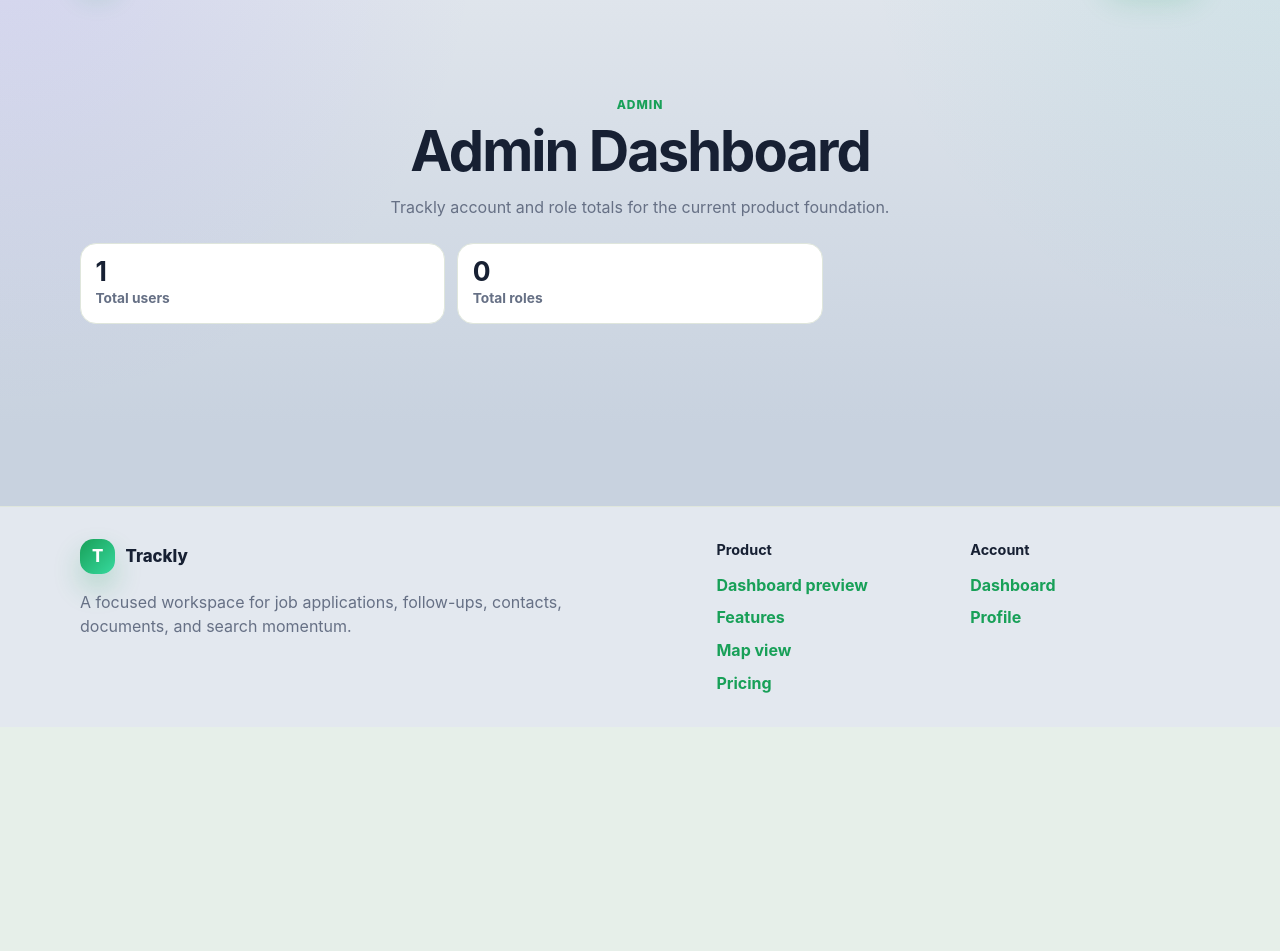
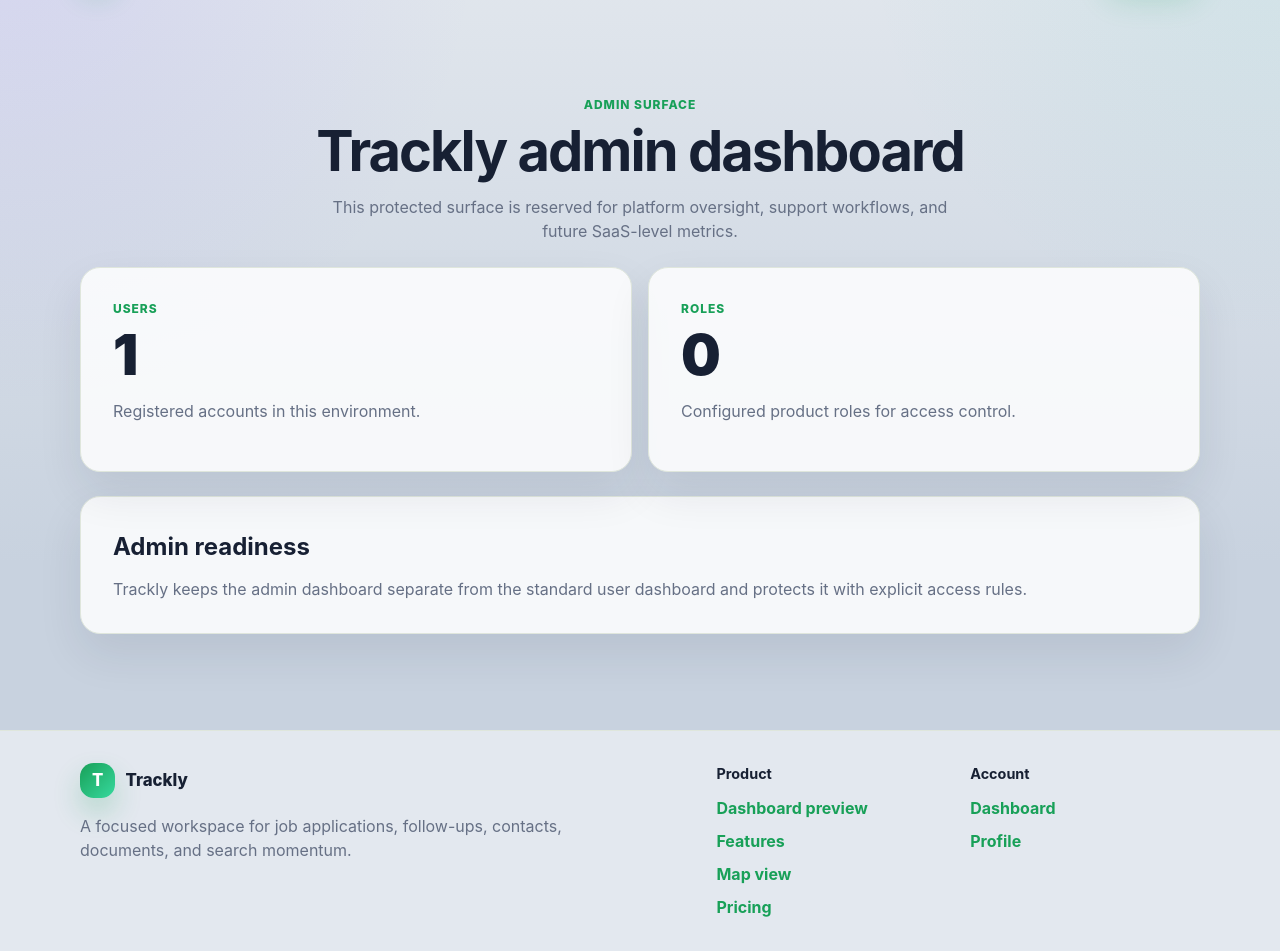
Before and after one commit to AAdewunmi/Trackly-Job-Applications-Tracker-Project, a Django app: page /dashboard/admin/ in a window 1280 px wide. Shown: the part 73-1024 px from the top of the page. Before the commit the page ends 766 px from the top, so only its background shows below. Run offline with Django 5.2, Linux system fonts and the light colour scheme; the visitor is signed in with stand-in values (Sample User, id 1); data comes from the database, SQL or seed files in the repository; data that the repository does not hold is empty.

Commit message:
feat(dashboard): update admin dashboard shell

```diff
--- a/static/css/theme.css
+++ b/static/css/theme.css
@@ -701,6 +701,34 @@ textarea:focus {
   margin-top: 2rem;
 }
 
+.tl-admin-metric-grid {
+  display: grid;
+  gap: 1rem;
+  grid-template-columns: repeat(2, minmax(0, 1fr));
+}
+
+.tl-admin-metric-value {
+  display: block;
+  margin: 0 0 0.55rem;
+  color: var(--tl-text);
+  font-size: clamp(2rem, 5vw, 3.5rem);
+  font-weight: 900;
+  letter-spacing: -0.035em;
+  line-height: 1;
+}
+
+.tl-admin-readiness {
+  margin-top: 1.5rem;
+}
+
+.tl-admin-readiness h2 {
+  margin: 0 0 0.75rem;
+}
+
+.tl-admin-readiness p {
+  margin: 0;
+}
+
 .tl-dashboard-page {
   display: grid;
   align-items: stretch;
@@ -1575,6 +1603,7 @@ textarea:focus {
   .tl-shot-layout,
   .tl-kanban-preview,
   .tl-metric-strip,
+  .tl-admin-metric-grid,
   .tl-dashboard-layout,
   .tl-dashboard-metrics,
   .tl-dashboard-board,
--- a/templates/dashboard/admin_index.html
+++ b/templates/dashboard/admin_index.html
@@ -1,24 +1,42 @@
 {% extends "base.html" %}
 
-{% block title %}{{ page_title }} | Trackly{% endblock %}
+{% block title %}Admin Dashboard | Trackly{% endblock %}
 
 {% block content %}
 <section class="tl-section">
     <div class="tl-section-heading">
-        <p class="tl-eyebrow">Admin</p>
-        <h1>{{ page_title }}</h1>
-        <p class="tl-muted">Trackly account and role totals for the current product foundation.</p>
+        <p class="tl-eyebrow">Admin surface</p>
+        <h1>Trackly admin dashboard</h1>
+        <p class="tl-muted">
+            This protected surface is reserved for platform oversight, support workflows, and future SaaS-level metrics.
+        </p>
     </div>
 
-    <div class="tl-metric-strip">
-        <div>
-            <strong>{{ total_users }}</strong>
-            <span>Total users</span>
+    <div class="tl-admin-metric-grid">
+        <article class="tl-card">
+            <div class="tl-card-body">
+                <p class="tl-eyebrow">Users</p>
+                <strong class="tl-admin-metric-value">{{ total_users }}</strong>
+                <p class="tl-muted">Registered accounts in this environment.</p>
+            </div>
+        </article>
+
+        <article class="tl-card">
+            <div class="tl-card-body">
+                <p class="tl-eyebrow">Roles</p>
+                <strong class="tl-admin-metric-value">{{ total_roles }}</strong>
+                <p class="tl-muted">Configured product roles for access control.</p>
+            </div>
+        </article>
+    </div>
+
+    <section class="tl-panel tl-admin-readiness">
+        <div class="tl-panel-body">
+            <h2>Admin readiness</h2>
+            <p class="tl-muted">
+                Trackly keeps the admin dashboard separate from the standard user dashboard and protects it with explicit access rules.
+            </p>
         </div>
-        <div>
-            <strong>{{ total_roles }}</strong>
-            <span>Total roles</span>
-        </div>
-    </div>
+    </section>
 </section>
 {% endblock %}
```
